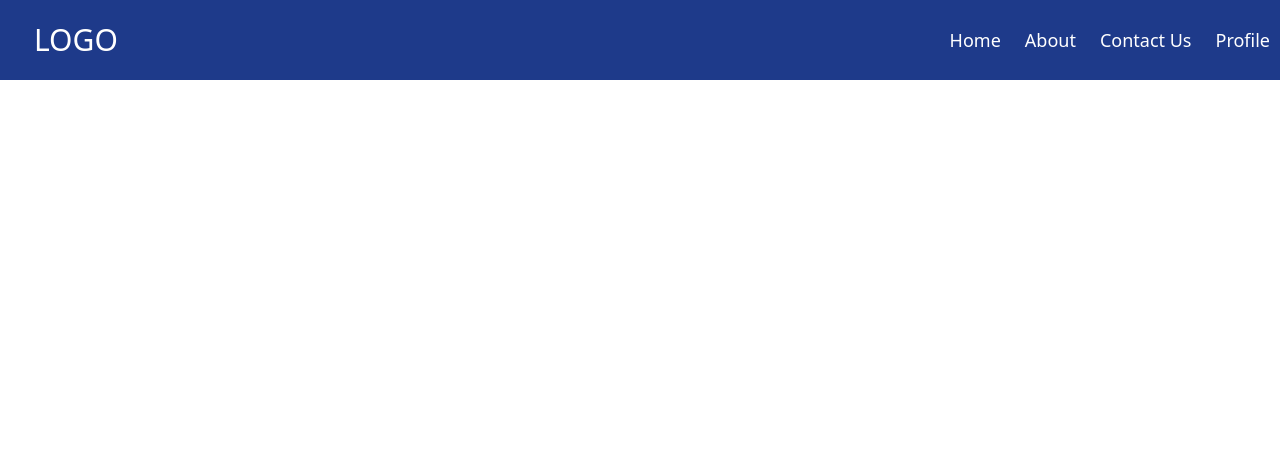
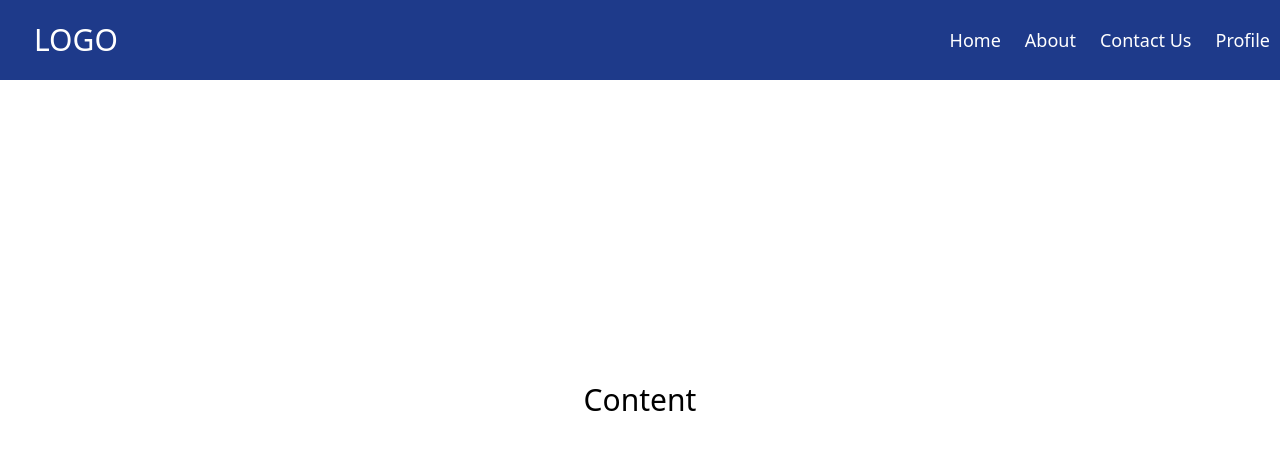
Before and after one commit to Revision-60/React, a React (Create React App) app: page / in a window 1280 px wide. Shown: the top 450 px of the page. Built offline with nearby package versions, Linux system fonts and the light colour scheme.

Commit message:
Fragment

```diff
--- a/src/App.tsx
+++ b/src/App.tsx
@@ -2,11 +2,13 @@ import React from "react";
 import logo from "./logo.svg";
 import "./App.css";
 import Header from "./components/Header";
+import Content from "./components/Content";
 
 function App() {
   return (
     <div className="App">
       <Header />
+      <Content />
     </div>
   );
 }
--- /dev/null
+++ b/src/components/Content/Content.tsx
@@ -0,0 +1,14 @@
+import { Component, Fragment } from "react";
+
+export default class Content extends Component {
+  render() {
+    return (
+      // Fragment
+      <>
+        <div className="flex justify-center items-center h-screen">
+          <h1>Content</h1>
+        </div>
+      </>
+    );
+  }
+}
--- /dev/null
+++ b/src/components/Content/index.ts
@@ -0,0 +1 @@
+export {default} from './Content';
```
